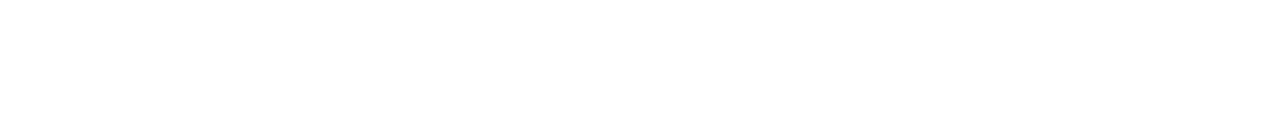
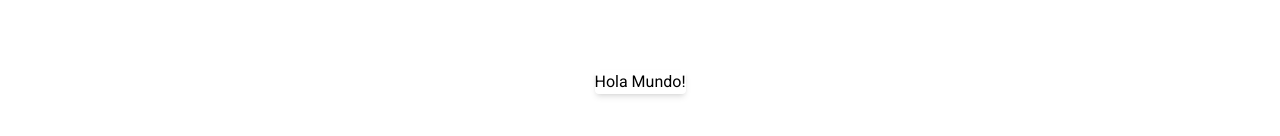
Before and after one commit to isaacrdmc/Frontend-Angular-Tutorial, an Angular app: page /login in a window 1280 px wide. Shown: the part 382-518 px from the top of the page. Built offline with nearby package versions, Linux system fonts and the light colour scheme.

Commit message:
Correcciónes del modulo home

```diff
--- a/src/app/app.routes.ts
+++ b/src/app/app.routes.ts
@@ -5,7 +5,7 @@ import { HomeComponent } from './pages/home/home.component';
 
 // ? Definimos las rutas de la aplicación
 export const routes: Routes = [
-  { path:'login', component:LoginComponent },
-  { path:'home', component:HomeComponent }
+  { path:'', component:HomeComponent },
+  { path:'login', component:LoginComponent }
 
 ];
--- a/src/app/pages/home/home.component.ts
+++ b/src/app/pages/home/home.component.ts
@@ -1,8 +1,9 @@
 import { Component } from '@angular/core';
+import { RouterLink } from '@angular/router';
 
 @Component({
   selector: 'app-home',
-  imports: [],
+  imports: [RouterLink],
   templateUrl: './home.component.html',
   styleUrl: './home.component.css'
 })
--- a/src/app/pages/login/login.component.html
+++ b/src/app/pages/login/login.component.html
@@ -1,6 +1,6 @@
 <div class="h-screen flex items-center justify-center">
   <form class="shadow-md rounded px-">
-
+    <h1>Hola Mundo!</h1>
   </form>
 
 </div>
```
Also changed, not shown: src/app/pages/login/login.component.ts (+19 -1 lines).
